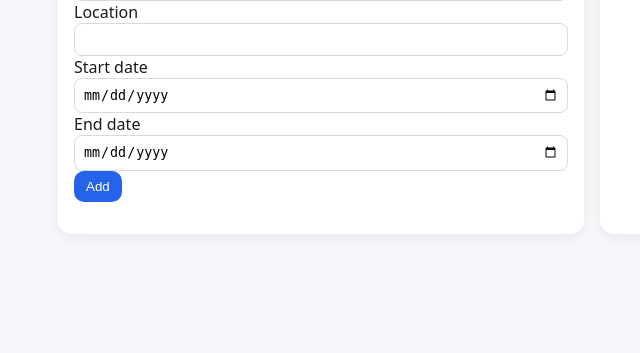
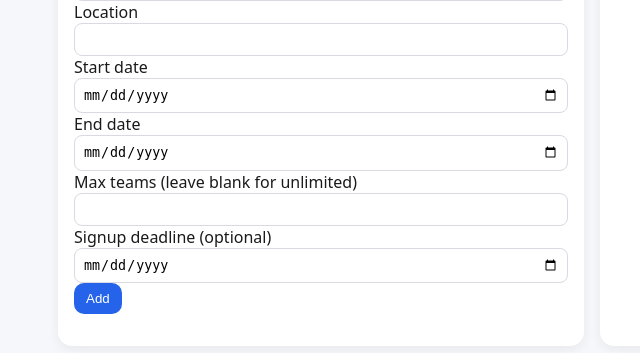
Before and after one commit to FriendlyNeighborhoodHacker/tournaments, a PHP site: page /admin_tournaments.php in a window 1280 px wide. Shown: the part 254-607 px from the top of the page, without its empty margins (48-688 px from the left). Run offline with PHP 8.4, Linux system fonts and the light colour scheme; a user stored in the database is signed in; data comes from the database, SQL or seed files in the repository; data that the repository does not hold is empty; some libraries are stand-ins or nearby versions.

Commit message:
team limits + deadline

```diff
--- a/admin_tournaments.php
+++ b/admin_tournaments.php
@@ -8,12 +8,16 @@ $msg = null;
 if ($_SERVER['REQUEST_METHOD'] === 'POST') {
   require_csrf();
   if (isset($_POST['create'])) {
-    $st = $pdo->prepare("INSERT INTO tournaments (name,location,start_date,end_date) VALUES (?,?,?,?)");
-    $st->execute([trim($_POST['name']), trim($_POST['location']), $_POST['start_date'], $_POST['end_date']]);
+    $max = trim($_POST['max_teams'] ?? '') === '' ? null : (int)$_POST['max_teams'];
+    $deadline = trim($_POST['signup_deadline'] ?? '') === '' ? null : $_POST['signup_deadline'];
+    $st = $pdo->prepare("INSERT INTO tournaments (name,location,start_date,end_date,max_teams,signup_deadline) VALUES (?,?,?,?,?,?)");
+    $st->execute([trim($_POST['name']), trim($_POST['location']), $_POST['start_date'], $_POST['end_date'], $max, $deadline]);
     $msg = 'Tournament created.';
   } elseif (isset($_POST['update'])) {
-    $st = $pdo->prepare("UPDATE tournaments SET name=?, location=?, start_date=?, end_date=? WHERE id=?");
-    $st->execute([trim($_POST['name']), trim($_POST['location']), $_POST['start_date'], $_POST['end_date'], (int)$_POST['id']]);
+    $max = trim($_POST['max_teams'] ?? '') === '' ? null : (int)$_POST['max_teams'];
+    $deadline = trim($_POST['signup_deadline'] ?? '') === '' ? null : $_POST['signup_deadline'];
+    $st = $pdo->prepare("UPDATE tournaments SET name=?, location=?, start_date=?, end_date=?, max_teams=?, signup_deadline=? WHERE id=?");
+    $st->execute([trim($_POST['name']), trim($_POST['location']), $_POST['start_date'], $_POST['end_date'], $max, $deadline, (int)$_POST['id']]);
     $msg = 'Tournament updated.';
   } elseif (isset($_POST['delete'])) {
     $st = $pdo->prepare("DELETE FROM tournaments WHERE id=?");
@@ -36,6 +40,8 @@ header_html('Manage Tournaments');
       <label>Location<input name="location" required></label>
       <label>Start date<input type="date" name="start_date" required></label>
       <label>End date<input type="date" name="end_date" required></label>
+      <label>Max teams (leave blank for unlimited)<input type="number" name="max_teams" min="1" inputmode="numeric"></label>
+      <label>Signup deadline (optional)<input type="date" name="signup_deadline"></label>
       <button name="create" class="primary">Add</button>
     </form>
   </div>
@@ -59,6 +65,8 @@ header_html('Manage Tournaments');
                 <label>Location<input name="location" value="<?=h($r['location'])?>" required></label>
                 <label>Start<input type="date" name="start_date" value="<?=$r['start_date']?>" required></label>
                 <label>End<input type="date" name="end_date" value="<?=$r['end_date']?>" required></label>
+                <label>Max teams (blank = unlimited)<input type="number" name="max_teams" min="1" value="<?=h($r['max_teams'])?>"></label>
+                <label>Signup deadline<input type="date" name="signup_deadline" value="<?=$r['signup_deadline']?>"></label>
                 <div class="actions">
                   <button name="update" class="primary">Save</button>
                   <button name="delete" class="danger" onclick="return confirm('Delete tournament (+ all signups)?')">Delete</button>
--- a/schema.sql
+++ b/schema.sql
@@ -23,6 +23,8 @@ CREATE TABLE tournaments (
   location VARCHAR(255) NOT NULL,
   start_date DATE NOT NULL,
   end_date   DATE NOT NULL,
+  max_teams INT DEFAULT NULL,
+  signup_deadline DATE DEFAULT NULL,
   created_at DATETIME NOT NULL DEFAULT CURRENT_TIMESTAMP,
   INDEX (start_date)
 ) ENGINE=InnoDB;
```
Also changed, not shown: signup_actions.php (+27 -0 lines).
